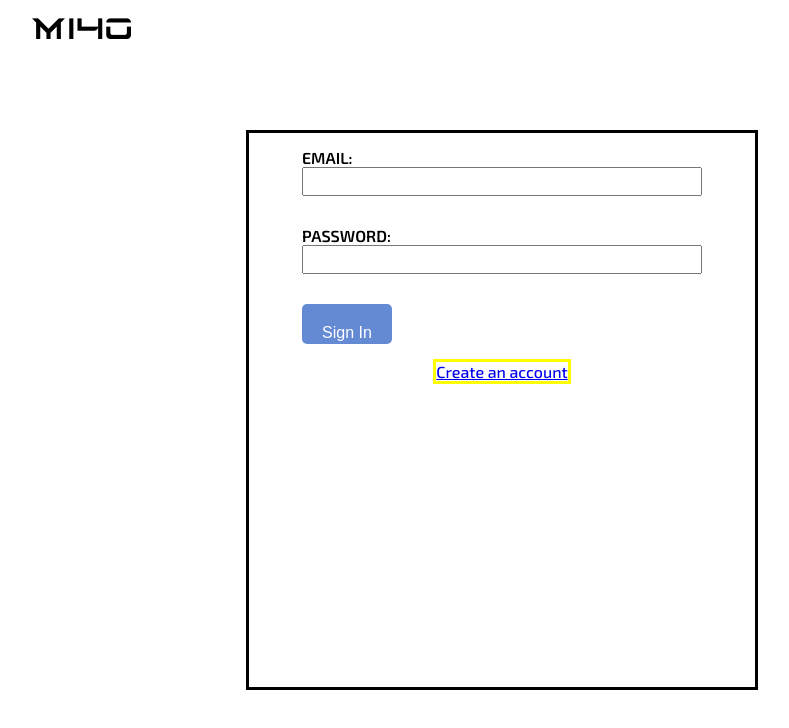
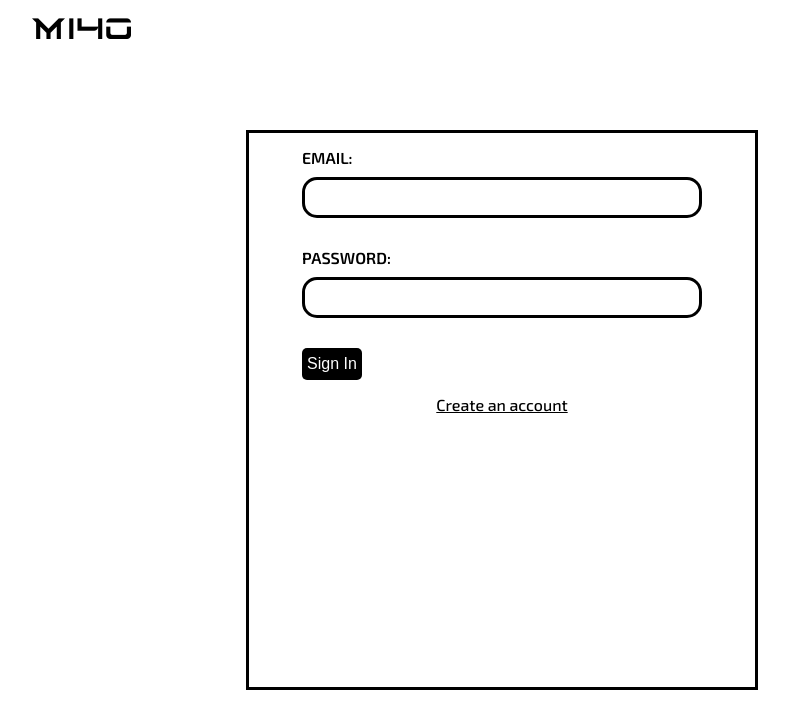
Before and after one commit to ZacPJ/Fitness-Website, a React (Create React App) app: page / in a window 1280 px wide. Shown: the top 728 px of the page, without its empty margins (138-927 px from the left). Built offline with nearby package versions, Linux system fonts and the light colour scheme; no server answers.

Commit message:
styling done

```diff
--- a/src/pages/Home.js
+++ b/src/pages/Home.js
@@ -66,7 +66,7 @@ function Home(props) {
                             <div className="form">
                                 <Login setter={setUserEmail} />
 
-                                <Link style={{ border: "solid yellow" }} to="/SignUp">Create an account</Link>
+                                <Link style={{  color: "#000"}} to="/SignUp">Create an account</Link>
                                 <Routes style={{ border: "solid 5px red" }}><Route exact path="/SignUp" element={<SignUp />} /></Routes>
 
 
--- a/src/pages/components/login.css
+++ b/src/pages/components/login.css
@@ -12,14 +12,23 @@
 
 input {
     width: 30em;
-    padding: 5px;
+    padding: 10px;
+    margin-top: 10px;
+    border-radius: 15px;
+    border: solid #000;
 }
+
+input:focus {
+    outline: none;
+    border-color: #719ECE;
+    box-shadow: 0 0 10px #719ECE;
+ }
 
 .loginButton {
     height: 2em;
     margin: 15px;
-    padding: 20px;
     border: none;
     border-radius: 5px;
     cursor: pointer;
+    background-color: #000;
 }
```
